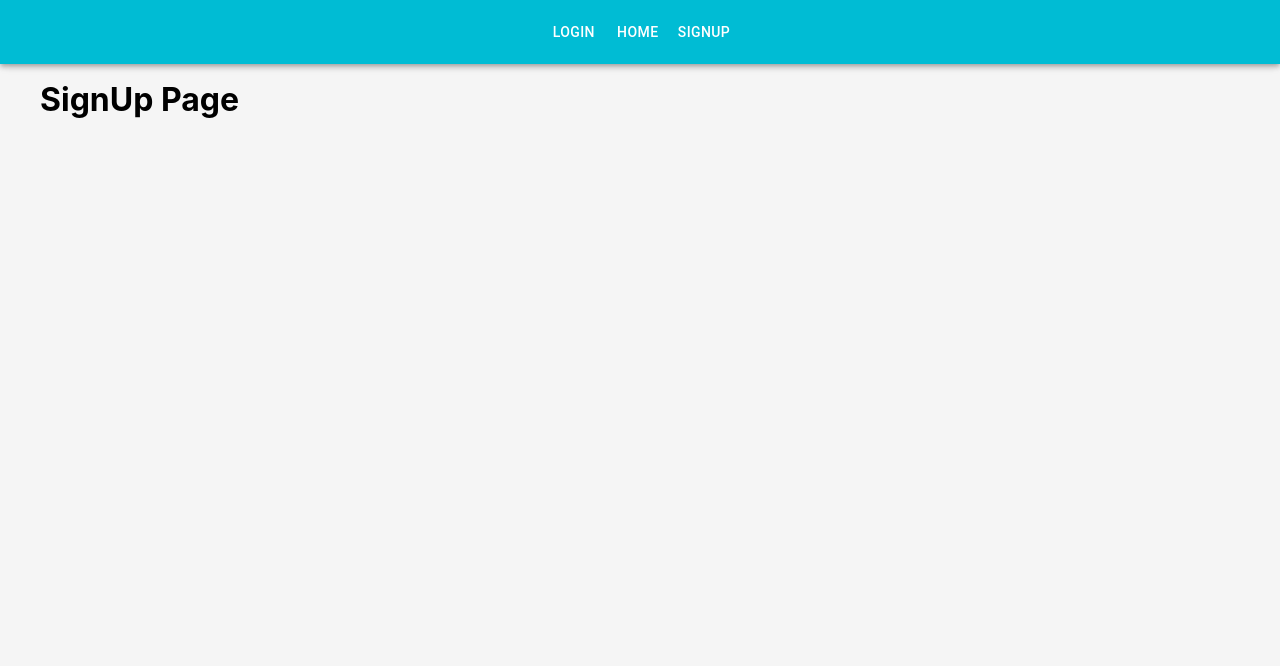
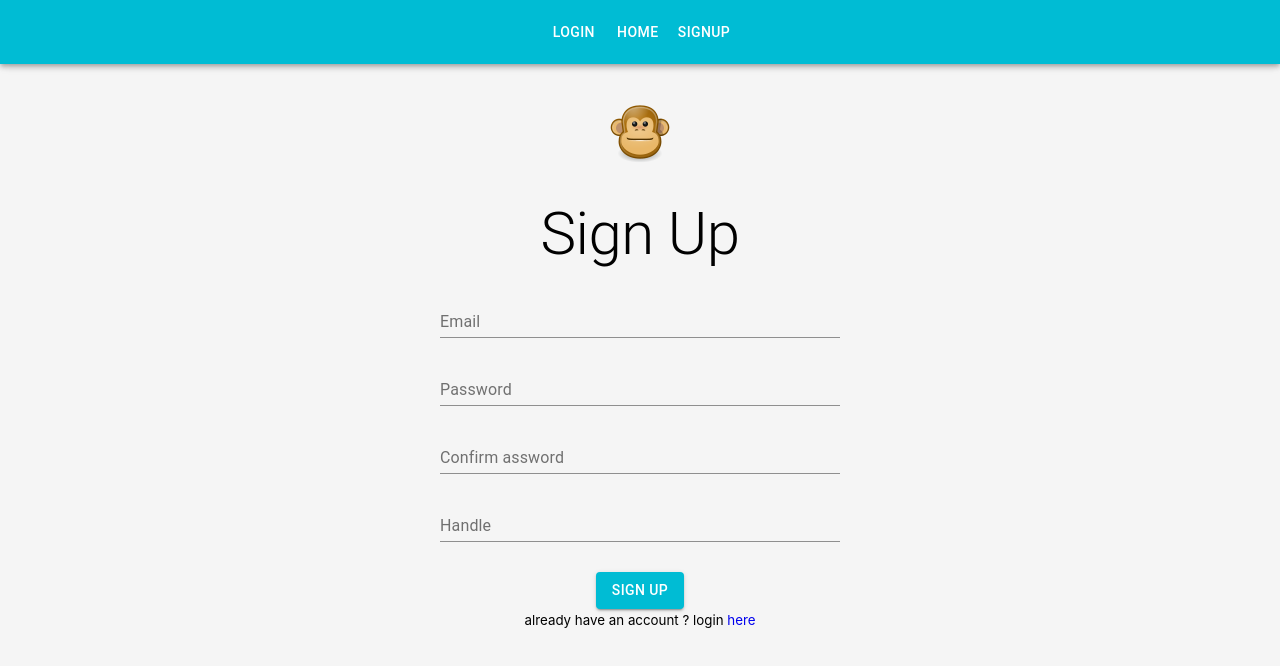
Before and after one commit to uberubi/socialape_client, a React (Create React App) app: page /signup in a window 1280 px wide. Shown: the top 666 px of the page. Built offline with nearby package versions, Linux system fonts and the light colour scheme.

Commit message:
signup and auth state

```diff
--- a/package.json
+++ b/package.json
@@ -10,6 +10,7 @@
     "@testing-library/user-event": "^7.2.1",
     "axios": "^0.19.2",
     "dayjs": "^1.8.30",
+    "jwt-decode": "^2.2.0",
     "react": "^16.13.1",
     "react-dom": "^16.13.1",
     "react-router-dom": "^5.2.0",
--- a/src/App.js
+++ b/src/App.js
@@ -2,34 +2,32 @@
 import "./App.css";
 import { BrowserRouter as Router, Switch, Route } from "react-router-dom";
 import { MuiThemeProvider, createMuiTheme } from "@material-ui/core";
-
+import themeObject from "./utils/theme";
+import jwtDecode from "jwt-decode";
 // Pages
 import Home from "./pages/Home";
 import Login from "./pages/Login";
 import Signup from "./pages/Signup";
 // Components
 import Navbar from "./components/Navbar";
+import AuthRoute from "./utils/AuthRoute";
 
-const theme = createMuiTheme({
-  palette: {
-    primary: {
-      light: "#33c9dc",
-      main: "#00bcd4",
-      dark: "#008394",
-      contrastText: "#fff",
-    },
-  secondary: {
-    light: "#ff6333",
-    main: "#ff3d00",
-    dark: "#b22a00",
-    contrastText: "#fff",
-  }},
-  typography: {
-    useNextVariants: true
+const theme = createMuiTheme(themeObject);
+
+let authenticated;
+const token = localStorage.FBIdToken;
+if (token) {
+  const decodedToken = jwtDecode(token);
+  console.log(decodedToken);
+  if (decodedToken.exp * 1000 < Date.now()) {
+    window.location.href = "/login";
+    authenticated = false;
+  } else {
+    authenticated = true;
   }
-});
+}
 
-function App() {
+const App = () => {
   return (
     <MuiThemeProvider theme={theme}>
       <div className="App">
@@ -38,14 +36,24 @@
           <div className="container">
             <Switch>
               <Route exact path="/" component={Home} />
-              <Route exact path="/login" component={Login} />
-              <Route exact path="/signup" component={Signup} />
+              <AuthRoute
+                exact
+                path="/login"
+                component={Login}
+                authenticated={authenticated}
+              />
+              <AuthRoute
+                exact
+                path="/signup"
+                component={Signup}
+                authenticated={authenticated}
+              />
             </Switch>
           </div>
         </Router>
       </div>
     </MuiThemeProvider>
   );
-}
+};
 
 export default App;
--- a/src/pages/login.js
+++ b/src/pages/login.js
@@ -13,32 +13,7 @@
 } from "@material-ui/core";
 import { Link } from "react-router-dom";
 
-const styles = {
-  form: {
-    textAlign: "center",
-  },
-  image: {
-    margin: "20px auto 20px auto",
-  },
-  pageTitle: {
-    margin: "10px auto 10px auto",
-  },
-  textField: {
-    margin: "10px auto 10px auto",
-  },
-  button: {
-    marginTop: 20,
-    position: "relative",
-  },
-  customError: {
-    color: "red",
-    fontSize: "0.8rem",
-    marginTop: "10px",
-  },
-  progress: {
-    position: 'absolute'
-  },
-};
+const styles = (theme) => ({...theme.spreadTheme})
 
 const Login = ({ classes, ...props }) => {
   const [userData, setLoginData] = useState({
@@ -60,6 +35,7 @@
       )
       .then((res) => {
         console.log(res.data);
+        localStorage.setItem('FBIdToken', `Bearer ${res.data.token}`)
         setLoading(false);
         props.history.push("/");
       })
--- a/src/pages/signup.js
+++ b/src/pages/signup.js
@@ -1,11 +1,148 @@
-import React from 'react';
+import React, { useState } from "react";
+import PropTypes from "prop-types";
+import AppIcon from "../images/icon.png";
+import axios from "axios";
+// MUI stuff
+import {
+  withStyles,
+  Grid,
+  Typography,
+  TextField,
+  Button,
+  CircularProgress,
+} from "@material-ui/core";
+import { Link } from "react-router-dom";
 
-const Signup = () => {
+const styles = (theme) => ({ ...theme.spreadTheme });
+
+const Signup = ({ classes, ...props }) => {
+  const [signupData, setSignupData] = useState({
+    email: "",
+    password: "",
+    confirmPassword: "",
+    handle: "",
+  });
+
+  const [loading, setLoading] = useState(false);
+  const [errors, setErrors] = useState({});
+
+  console.log(signupData.email, signupData.password);
+  const handleSubmit = (e) => {
+    e.preventDefault();
+    setLoading(true);
+    axios
+      .post(
+        "https://europe-west3-socialape-23b23.cloudfunctions.net/api/signup",
+        signupData
+      )
+      .then((res) => {
+        console.log(res.data);
+        localStorage.setItem("FBIdToken", `Bearer ${res.data.token}`);
+        setLoading(false);
+        props.history.push("/");
+      })
+      .catch((err) => {
+        setErrors(err.response.data);
+        setLoading(false);
+      });
+  };
+
+  const handleChange = (e) => {
+    e.preventDefault();
+    setSignupData({
+      ...signupData,
+      [e.target.name]: e.target.value,
+    });
+  };
+
+  console.log(errors);
   return (
-    <div>
-      <h1>SignUp Page</h1>
-    </div>
-   );
-}
+    <Grid container className={classes.form}>
+      <Grid item sm />
+      <Grid item sm>
+        <img src={AppIcon} alt="app icon" className={classes.image} />
+        <Typography variant="h2" className={classes.pageTitle}>
+          Sign Up
+        </Typography>
+        <form noValidate onSubmit={handleSubmit}>
+          <TextField
+            id="email"
+            name="email"
+            type="email"
+            label="Email"
+            className={classes.textField}
+            helperText={errors.email}
+            error={errors.email ? true : false}
+            value={signupData.email}
+            onChange={handleChange}
+            fullWidth
+          />
+          <TextField
+            id="password"
+            name="password"
+            type="password"
+            label="Password"
+            className={classes.textField}
+            helperText={errors.password}
+            error={errors.password ? true : false}
+            value={signupData.password}
+            onChange={handleChange}
+            fullWidth
+          />
+          <TextField
+            id="confirmPassword"
+            name="confirmPassword"
+            type="password"
+            label="Confirm assword"
+            className={classes.textField}
+            helperText={errors.confirmPassword}
+            error={errors.confirmPassword ? true : false}
+            value={signupData.confirmPassword}
+            onChange={handleChange}
+            fullWidth
+          />
+          <TextField
+            id="handle"
+            name="handle"
+            type="text"
+            label="Handle"
+            className={classes.textField}
+            helperText={errors.handle}
+            error={errors.handle ? true : false}
+            value={signupData.handle}
+            onChange={handleChange}
+            fullWidth
+          />
+          {errors.general && (
+            <Typography variant="body2" className={classes.customError}>
+              {errors.general}
+            </Typography>
+          )}
+          <Button
+            type="submit"
+            variant="contained"
+            color="primary"
+            className={classes.button}
+            disabled={loading}
+          >
+            Sign Up
+            {loading && (
+              <CircularProgress size={30} className={classes.progress} />
+            )}
+          </Button>
+          <br />
+          <small>
+            already have an account ? login <Link to="/login">here</Link>
+          </small>
+        </form>
+      </Grid>
+      <Grid item sm />
+    </Grid>
+  );
+};
 
-export default Signup;
+Signup.propTypes = {
+  classes: PropTypes.object.isRequired,
+};
+
+export default withStyles(styles)(Signup);
--- /dev/null
+++ b/src/utils/AuthRoute.js
@@ -0,0 +1,13 @@
+import React from "react";
+import { Route, Redirect } from "react-router-dom";
+
+const AuthRoute = ({ component: Component, authenticated, ...rest }) => (
+  <Route
+    {...rest}
+    render={(props) =>
+      authenticated === true ? <Redirect to="/" /> : <Component {...props} />
+    }
+  />
+);
+
+export default AuthRoute;
--- /dev/null
+++ b/src/utils/theme.js
@@ -0,0 +1,45 @@
+export default{
+  palette: {
+    primary: {
+      light: "#33c9dc",
+      main: "#00bcd4",
+      dark: "#008394",
+      contrastText: "#fff",
+    },
+    secondary: {
+      light: "#ff6333",
+      main: "#ff3d00",
+      dark: "#b22a00",
+      contrastText: "#fff",
+    },
+  },
+  spreadTheme: {
+    typography: {
+      useNextVariants: true,
+    },
+    form: {
+      textAlign: "center",
+    },
+    image: {
+      margin: "20px auto 20px auto",
+    },
+    pageTitle: {
+      margin: "10px auto 10px auto",
+    },
+    textField: {
+      margin: "10px auto 10px auto",
+    },
+    button: {
+      marginTop: 20,
+      position: "relative",
+    },
+    customError: {
+      color: "red",
+      fontSize: "0.8rem",
+      marginTop: "10px",
+    },
+    progress: {
+      position: "absolute",
+    },
+  }
+}
```
Also changed, not shown: 1 other file (tests, documents, lock files or other folders).
